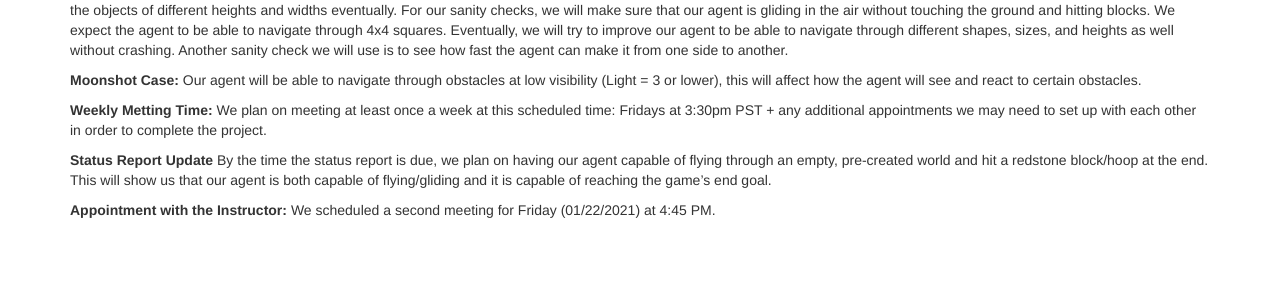
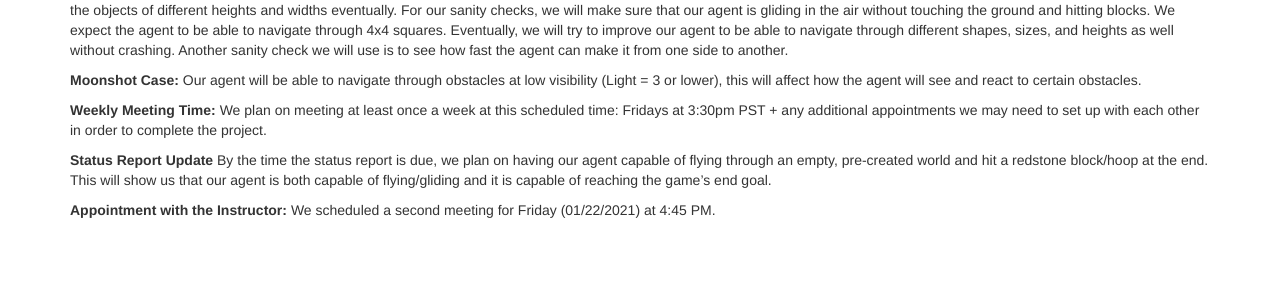
Before and after one commit to Globins/RedstoneEngineer, a Jekyll site: the page built from docs/proposal.md, in a window 1280 px wide. Shown: the part 413-707 px from the top of the page. Built offline with Jekyll 4.4.1, drawn with Linux system fonts in a browser that asks for light colours.

Commit message:
spelling errors corrected

```diff
--- a/docs/proposal.md
+++ b/docs/proposal.md
@@ -24,7 +24,7 @@ title: Proposal
 <b> Moonshot Case: </b>
         Our agent will be able to navigate through obstacles at low visibility (Light = 3 or lower), this will affect how the agent will see and react to certain obstacles.
 
-<b> Weekly Metting Time: </b>
+<b> Weekly Meeting Time: </b>
     We plan on meeting at least once a week at this scheduled time: Fridays at 3:30pm PST + any additional appointments we may need to set up with each other in order to complete the project.
 
 <b> Status Report Update </b>
```
Also changed, not shown: docs/index.md (+1 -1 lines).
